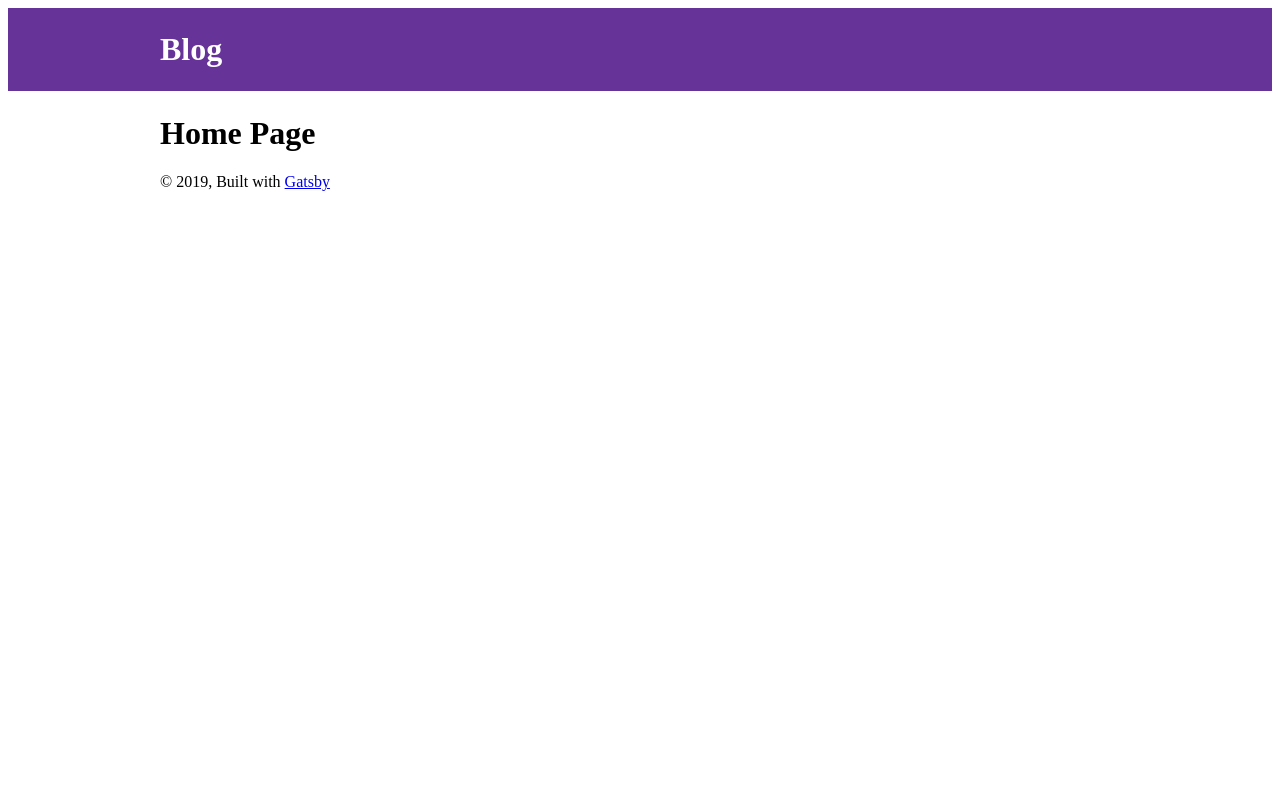
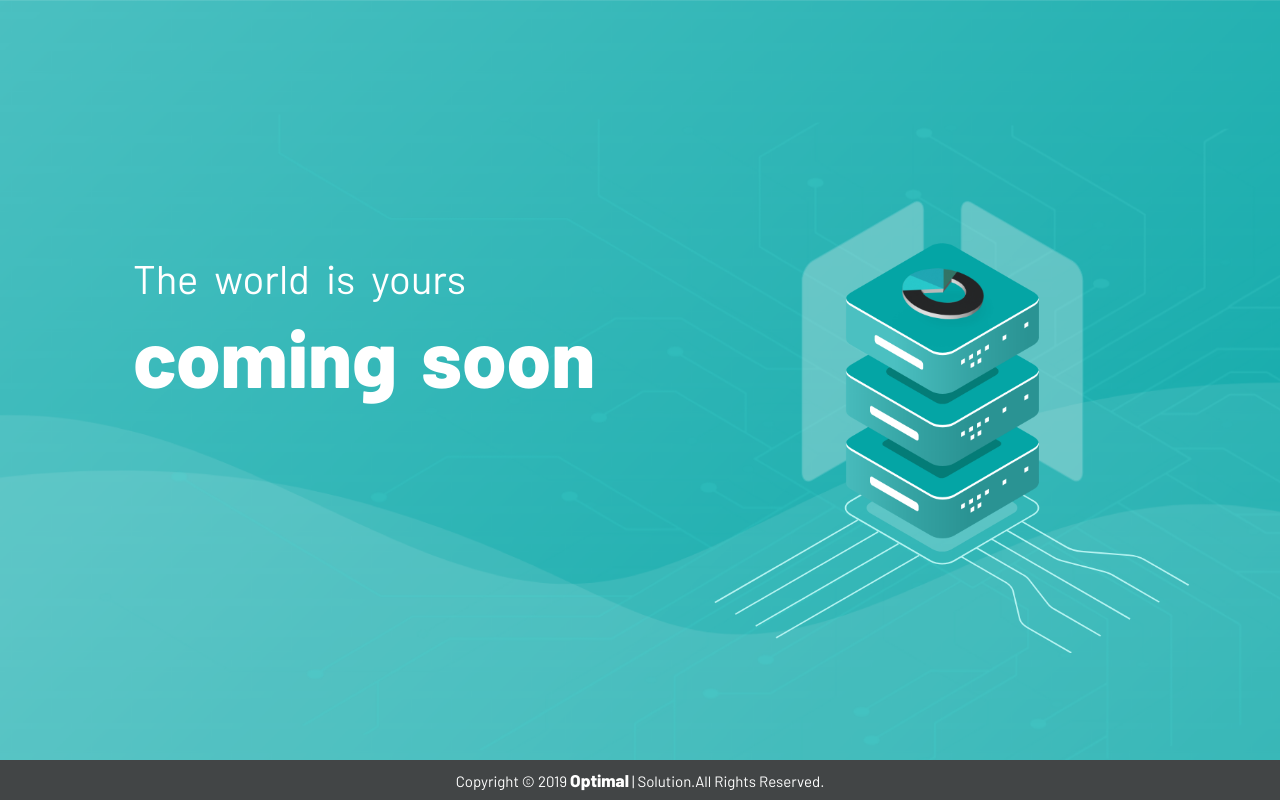
Before and after one commit to ElagrebiAli/Gatsby-redux-apollo, a Gatsby site: page / in a window 1280 px wide. Built offline with nearby package versions, Linux system fonts and the light colour scheme; Gatsby itself is replaced by a stand-in of ours.

Commit message:
Initial commit

```diff
--- a/gatsby-browser.js
+++ b/gatsby-browser.js
@@ -5,5 +5,6 @@
  */
 
 // You can delete this file if you're not using it
-
+import 'bootstrap/dist/css/bootstrap.min.css'
+import './src/utils/styles.css'
 export { default as wrapRootElement }  from './src/wrap-root-element'
--- a/package.json
+++ b/package.json
@@ -6,6 +6,7 @@
   "author": "Kyle Mathews <mathews.kyle@gmail.com>",
   "dependencies": {
     "apollo-boost": "^0.3.1",
+    "bootstrap": "^4.3.1",
     "fetch": "^1.1.0",
     "gatsby": "^2.3.3",
     "gatsby-image": "^2.0.35",
@@ -23,8 +24,11 @@
     "react-dom": "^16.8.6",
     "react-helmet": "^5.2.0",
     "react-redux": "^6.0.1",
+    "react-router-dom": "^5.0.0",
+    "reactstrap": "^8.0.0",
     "redux": "^4.0.1",
-    "redux-thunk": "^2.3.0"
+    "redux-thunk": "^2.3.0",
+    "styled-components": "^4.2.0"
   },
   "devDependencies": {
     "prettier": "^1.16.4"
--- /dev/null
+++ b/src/components/comingSoon/footer.js
@@ -0,0 +1,18 @@
+import React from 'react'
+import { Container, Row, Col } from 'reactstrap';
+
+const Footer = ()=>(
+<footer style={{position:"fixed", bottom:0, width:"100vw"}}>
+ <Row>
+    <Col className="text-center">
+      <div  style={{backgroundColor:"#424546",color:"white",height:"40px"}}>
+          <h5 style={{paddingTop:"10px",fontSize:"15px"}}>Copyright © {new Date().getFullYear()} <span style={{fontWeight:"600",fontSize:"17px"}}>Optimal</span>&nbsp;|&nbsp;<span >Solution</span>.All Rights Reserved.</h5>
+      </div>
+    </Col>
+</Row>
+</footer>
+)
+
+
+
+export default Footer
--- /dev/null
+++ b/src/components/comingSoon/header.js
@@ -0,0 +1,61 @@
+import  React from 'react'
+import styled from 'styled-components'
+import { Container, Row, Col } from 'reactstrap';
+import headerbg1 from '../../images/2.png'
+import headerbg2 from '../../images/3.png'
+
+const Header = ()=>(
+ <Wrapper>
+
+     <Container style={{paddingTop:"200px"}}>
+         <Row >
+             <Col md="6" xs="12">
+               <div className="p-5" style={{width:"600px"}}>
+                   <span>The world is yours </span>
+                   <h1>coming soon</h1>
+               </div>
+             </Col>
+             <Col md="6" xs="12">
+             <div className="text-center">
+                  <img src={headerbg2} />
+            </div>
+             </Col>
+        </Row>
+     </Container>
+ </Wrapper>
+)
+
+const Wrapper = styled.header`
+ background: url(${headerbg1}) no-repeat center center fixed;
+ height: 100vh;
+ background-size: cover;
+ img{
+     width:90%;
+     height:auto;
+     float:right;
+     @media(max-width: 480px){
+         width:70%;
+         margin-right:50px;
+     }
+ }
+ div{
+     color:white;
+     word-spacing:8px;
+
+     span{
+      font-size:40px;
+      font-weight:300;
+      @media(max-width:480px){
+          font-size:20px;
+      }
+     }
+     h1{
+         font-size:80px;
+         font-weight:800;
+         @media(max-width: 480px){
+             font-size:40px;
+         }
+     }
+ }
+`
+export default Header
--- a/src/components/header.js
+++ b/src/components/header.js
@@ -2,34 +2,11 @@ import { Link } from "gatsby"
 import PropTypes from "prop-types"
 import React from "react"
 
-const Header = ({ siteTitle }) => (
-  <header
-    style={{
-      background: `rebeccapurple`,
-      marginBottom: `1.45rem`,
-    }}
-  >
-    <div
-      style={{
-        margin: `0 auto`,
-        maxWidth: 960,
-        padding: `1.45rem 1.0875rem`,
-      }}
-    >
-      <h1 style={{ margin: 0 }}>
-        <Link
-          to="/"
-          style={{
-            color: `white`,
-            textDecoration: `none`,
-          }}
-        >
-          {siteTitle}
-        </Link>
-      </h1>
-    </div>
-  </header>
-)
+const Header = ({ siteTitle }) => {
+
+}
+
+
 
 Header.propTypes = {
   siteTitle: PropTypes.string,
--- a/src/components/layout.js
+++ b/src/components/layout.js
@@ -9,40 +9,11 @@ import React from "react"
 import PropTypes from "prop-types"
 import { StaticQuery, graphql } from "gatsby"
 
-import Header from "./header"
 
 const Layout = ({ children }) => (
-  <StaticQuery
-    query={graphql`
-      query SiteTitleQuery {
-        site {
-          siteMetadata {
-            title
-          }
-        }
-      }
-    `}
-    render={data => (
-      <>
-        <Header siteTitle={data.site.siteMetadata.title} />
-        <div
-          style={{
-            margin: `0 auto`,
-            maxWidth: 960,
-            padding: `0px 1.0875rem 1.45rem`,
-            paddingTop: 0,
-          }}
-        >
-          <main>{children}</main>
-          <footer>
-            © {new Date().getFullYear()}, Built with
-            {` `}
-            <a href="https://www.gatsbyjs.org">Gatsby</a>
-          </footer>
-        </div>
-      </>
-    )}
-  />
+  <>
+  {children}
+  </>
 )
 
 Layout.propTypes = {
--- a/src/pages/index.js
+++ b/src/pages/index.js
@@ -1,12 +1,13 @@
 import React from "react"
 
 import Layout from "../components/layout"
-import SEO from "../components/seo"
+import Header from '../components/comingSoon/header'
+import Footer from '../components/comingSoon/footer'
+
 const IndexPage = () => (
   <Layout>
-    <SEO title="Home" keywords={[`gatsby`, `application`, `react`]} />
-    <h1>Home Page</h1>
-
+    <Header />
+    <Footer />
   </Layout>
 )
 
--- /dev/null
+++ b/src/utils/styles.css
@@ -0,0 +1,17 @@
+@import url('https://fonts.googleapis.com/css?family=Barlow:400,800');
+
+*{
+    margin:0;
+    padding: 0;
+    box-sizing: border-box;
+}
+
+html,body{
+    font-family: 'Barlow',sans-serif;
+    text-rendering: optimizeLegibility;
+    overflow-x: hidden;
+}
+
+.m-5{
+    margin:5rem!important;
+}
```
Also changed, not shown: src/components/menu.js (added, +72 -0 lines), src/images/2.png (added), src/images/3.png (added), src/images/OptimalLOGO.svg (added), src/images/glass.svg (added), src/images/header-bg.png (added), src/images/header.png (added), src/images/profile.svg (added), 1 other file.
